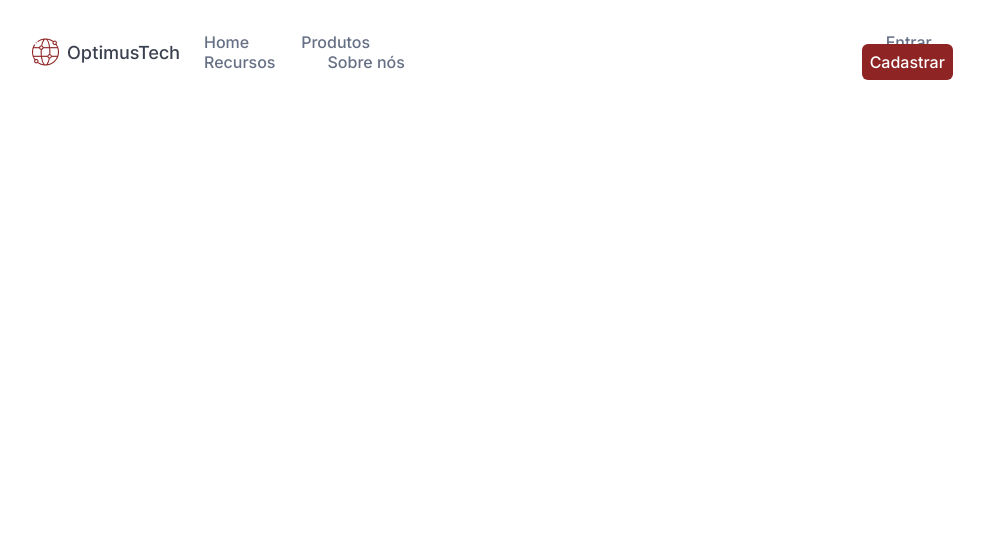
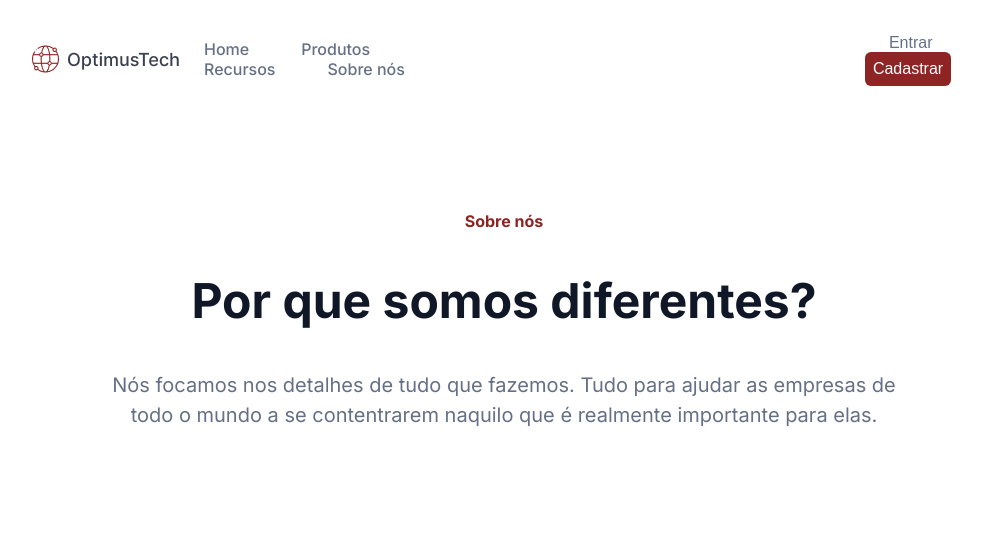
Before and after one commit to WMTRES/7-days-Of-Code, a plain HTML site: page index.html in a window 1280 px wide. Shown: the whole page, without its empty margins (136-1120 px from the left). Drawn offline with Linux system fonts and the light colour scheme.

Commit message:
segundo dia

```diff
--- a/Style.css
+++ b/Style.css
@@ -11,7 +11,7 @@
     --fonte-primaria: 'Inter', sans-serif;
 }
 
-.cabecalho {
+nav {
     display: flex;
     justify-content: space-between;
     align-items: center;
@@ -19,12 +19,12 @@
     margin: 2em;
 }
 
-.cabecalho-menu {
+.menu {
     text-decoration: none;
    padding-right: 25em;
 }
 
-.cabecalho-menu-link {
+.menu-link {
     font-family: var(--fonte-primaria);
     font-size: 16px;
     font-weight: 500;
@@ -33,13 +33,13 @@
     padding: 0 1.5em;
 }
 
-.cabecalho-botoes {
+.botoes {
     font-family: var(--fonte-primaria);
     font-size: 16px;
     font-weight: 500;
 }
 
-.cabecalho-botao-1, .cabecalho-botao-2 {
+.botao-1, .botao-2 {
     text-decoration: none;
     padding: 0 0.5em;
     font-size: 16px;
@@ -47,13 +47,40 @@
     padding: 0 1.5em;
 }
 
-.cabecalho-botao-1 {
+.botao-1 {
     color: var(--cor-azul-claro);
+    border: none;
+    background: none;
 }
 
-.cabecalho-botao-2 {
+.botao-2 {
     background-color: var(--cor-vermelha);
     color: var(--cor-branca);
     padding: 0.5em;
     border-radius: 6px;
+    border: none;
 }
+
+.primeira-seção {
+    text-align: center;
+    font-family: var(--fonte-primaria);
+    font-weight: 600;
+    padding: 5rem;
+}
+
+.primeira-seção h2 {
+    font-size: 16px;
+    color: var(--cor-vermelha)
+}
+
+.primeira-seção h1 {
+    font-size: 48px;
+    color: var(--cor-hover)
+}
+
+.primeira-seção p {
+    font-size: 20px;
+    font-weight: 400;
+    color:var(--cor-azul-claro);
+    line-height: 1.5;
+}
--- a/index.html
+++ b/index.html
@@ -1,5 +1,6 @@
 <!DOCTYPE html>
 <html lang="pt-br">
+
 <head>
     <meta charset="UTF-8">
     <meta http-equiv="X-UA-Compatible" content="IE=edge">
@@ -10,20 +11,32 @@
     <link href="https://fonts.googleapis.com/css2?family=Inter:wght@300;400;500;600&display=swap" rel="stylesheet">
     <link rel="stylesheet" href="Style.css">
 </head>
+
 <body>
-    <header class="cabecalho">
+    <nav class="cabecalho">
         <img src="img/Button base.png" class="Logo" alt="Logo OptimusTech">
-        <div class="cabecalho-menu">
-            <a href="#" class="cabecalho-menu-link">Home</a>
-            <a href="#" class="cabecalho-menu-link">Produtos</a>
-            <a href="#" class="cabecalho-menu-link">Recursos</a>
-            <a href="#" class="cabecalho-menu-link">Sobre nós</a>
+        <div class="menu">
+            <a href="#" class="menu-link">Home</a>
+            <a href="#" class="menu-link">Produtos</a>
+            <a href="#" class="menu-link">Recursos</a>
+            <a href="#" class="menu-link">Sobre nós</a>
         </div>
-        <div class="cabecalho-botoes">
-            <a href="#" class="cabecalho-botao-1">Entrar</a>
-            <a href="#" class="cabecalho-botao-2">Cadastrar</a>
+        <div class="botoes">
+            <button href="#" class="botao-1">Entrar</button>
+            <button href="#" class="botao-2">Cadastrar</button>
         </div>
+    </nav>
+    <header>
+        <section>
+            <div class="primeira-seção">
+                <h2>Sobre nós</h2>
+                <h1>Por que somos diferentes?</h1>
+                <p>Nós focamos nos detalhes de tudo que fazemos. Tudo para ajudar as empresas de<br>
+                    todo o mundo a se contentrarem naquilo que é realmente importante para elas.</p>
+            </div>
+        </section>
     </header>
 
 </body>
+
 </html>
```
